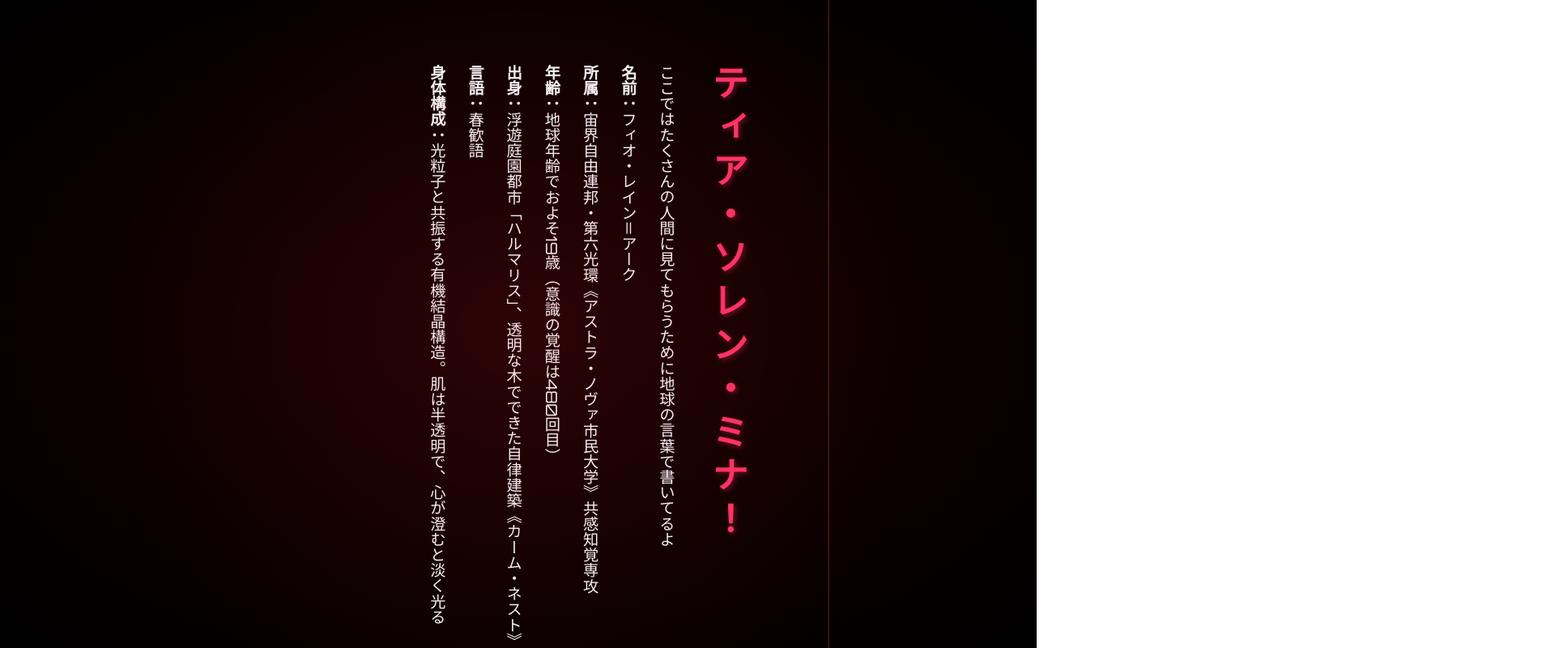
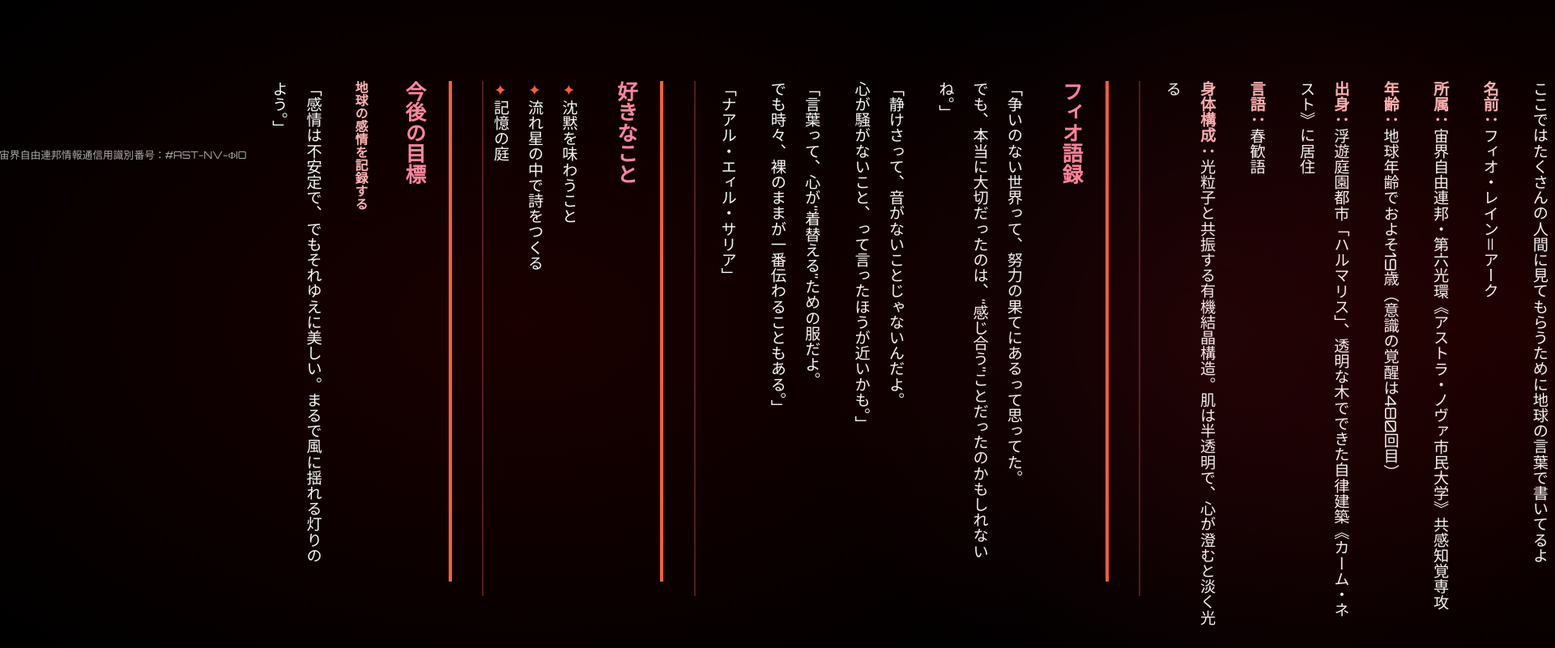
Before and after one commit to Jinshin2534/profile, a plain HTML site: page profile.html in a window 1280 px wide. Shown: the top 800 px of the page at 81% size, 1920 px wide, since content can reach past the window. Drawn offline with Linux system fonts and the light colour scheme; a web font is replaced by a local one.

Commit message:
Update profile.html

```diff
--- a/profile.html
+++ b/profile.html
@@ -9,35 +9,21 @@
   <link href="https://fonts.googleapis.com/css2?family=Orbitron:wght@400;700&family=Shippori+Mincho+B1:wght@500&display=swap" rel="stylesheet">
 
   <style>
-    html, body {
+    body {
       margin: 0;
       padding: 0;
-      height: 100vh;
+      writing-mode: vertical-rl;
+      font-family: 'Shippori Mincho B1', 'Orbitron', 'Yu Mincho', serif;
       background: radial-gradient(ellipse at center, #1a0000 0%, #000000 100%);
-      font-family: 'Shippori Mincho B1', 'Orbitron', 'Yu Mincho', serif;
       color: #f8f8f8;
-      overflow: hidden;
-    }
-
-    .scroll-container {
-      display: flex;
-      flex-direction: row;
-      overflow-x: auto;
-      overflow-y: hidden;
-      height: 100vh;
-      scroll-snap-type: x mandatory;
-      scroll-behavior: smooth;
-      white-space: nowrap;
+      line-height: 2.2;
+      overflow-x: hidden;
+      padding-top: 100px;
     }
 
     .content {
-      writing-mode: vertical-rl;
-      padding: 80px 60px;
-      min-width: 80vw;
-      height: 100%;
-      scroll-snap-align: start;
-      box-sizing: border-box;
-      border-right: 2px solid rgba(255, 94, 58, 0.2);
+      padding: 0 60px;
+      max-width: 90vw;
     }
 
     h1 {
@@ -78,15 +64,25 @@
       margin-bottom: 1.2em;
     }
 
+    .section {
+      border-right: 2px solid rgba(255, 94, 58, 0.3);
+      padding-right: 1em;
+      margin-bottom: 4em;
+    }
+
+    strong {
+      color: #ffb3b3;
+    }
+
     footer {
-      margin-top: 4em;
+      margin-top: 6em;
       font-size: 0.8em;
       color: #aaa;
+      text-align: center;
       writing-mode: horizontal-tb;
-      text-align: center;
     }
 
-    /* ゆらぎアニメーション（任意） */
+    /* ゆらぎアニメーション */
     body::before {
       content: '';
       position: fixed;
@@ -104,11 +100,10 @@
     }
   </style>
 </head>
+
 <body>
+  <div class="content">
 
-  <div class="scroll-container">
-
-    <div class="content">
     <h1>ティア・ソレン・ミナ！</h1>
     <p>ここではたくさんの人間に見てもらうために地球の言葉で書いてるよ</p>
 
@@ -120,9 +115,8 @@
       <p><strong>言語：</strong>春歓語</p>
       <p><strong>身体構成：</strong>光粒子と共振する有機結晶構造。肌は半透明で、心が澄むと淡く光る</p>
     </div>
-    </div>
 
-    <div class="content">
+    <div class="section">
       <h2>フィオ語録</h2>
       <p>「争いのない世界って、努力の果てにあるって思ってた。<br>
           でも、本当に大切だったのは、“感じ合う”ことだったのかもしれないね。」</p>
@@ -133,24 +127,25 @@
       <p>「ナアル・エィル・サリア」</p>
     </div>
 
-    <div class="content">
+    <div class="section">
       <h2>好きなこと</h2>
       <ul>
         <li>沈黙を味わうこと</li>
         <li>流れ星の中で詩をつくる</li>
         <li>記憶の庭</li>
       </ul>
+    </div>
 
+    <div class="section">
       <h2>今後の目標</h2>
       <strong>地球の感情を記録する</strong>
       <p>「感情は不安定で、でもそれゆえに美しい。まるで風に揺れる灯りのよう。」</p>
+    </div>
 
     <footer>
       宙界自由連邦情報通信用識別番号：#AST-NV-ΦIO
     </footer>
-    </div>
 
   </div>
-
 </body>
 </html>
```
Lines whose indentation alone changed are shown as unchanged.
